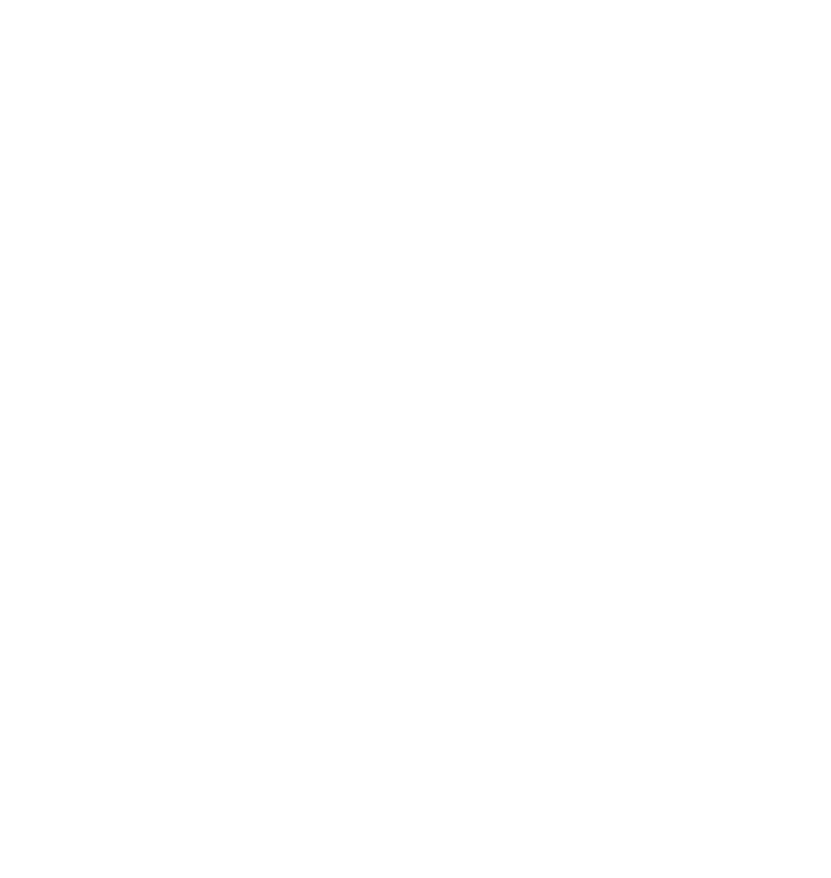
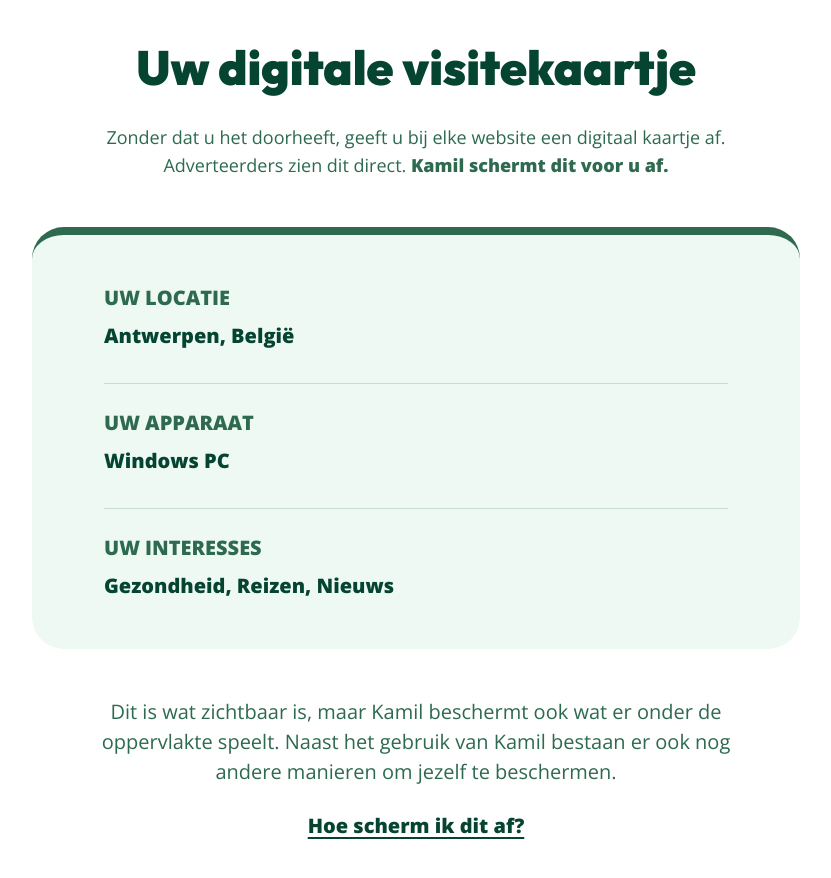
Before and after one commit to BACHELORPROEF-Project-Kamil/kamil-web, a Next.js app: page / in a window 1280 px wide. Shown: the part 660-1538 px from the top of the page, without its empty margins (224-1055 px from the left). Before the commit the page ends 800 px from the top, so only its background shows below. Built offline with nearby package versions, Linux system fonts and the light colour scheme.

Commit message:
create: digital footprint section

```diff
--- /dev/null
+++ b/app/components/DigitalFootprint.tsx
@@ -0,0 +1,47 @@
+import Link from "next/link";
+
+export default function DigitalFootprint() {
+	return (
+		<section className="w-full py-24 px-6 bg-white">
+			<div className="max-w-3xl mx-auto text-center">
+				<h2 className="mb-6">Uw digitale visitekaartje</h2>
+				<p className="mb-12 text-lg">
+					Zonder dat u het doorheeft, geeft u bij elke website een digitaal kaartje af.
+					<br className="hidden md:block" />
+					Adverteerders zien dit direct. <strong>Kamil schermt dit voor u af.</strong>
+				</p>
+
+				<div className="bg-accent-background border-t-8 border-accent-green-border rounded-[32px] p-8 md:py-12 md:px-18 text-left mb-12">
+					<div className="space-y-6">
+						<div className="border-b border-body-green/20 pb-8">
+							<span className="text-base font-body-bold text-body-green uppercase">Uw locatie</span>
+							<p className="text-base font-body-bold text-title-green mt-2">Antwerpen, België</p>
+						</div>
+
+						<div className="border-b border-body-green/20 pb-8">
+							<span className="text-base font-body-bold text-body-green uppercase">Uw apparaat</span>
+							<p className="text-base font-body-bold text-title-green mt-2">Windows PC</p>
+						</div>
+
+						<div>
+							<span className="text-base font-body-bold text-body-green uppercase">Uw interesses</span>
+							<p className="text-base font-body-bold text-title-green mt-2">Gezondheid, Reizen, Nieuws</p>
+						</div>
+					</div>
+				</div>
+
+				<div className="max-w-2xl mx-auto space-y-6">
+					<p className="text-body-green">
+						Dit is wat zichtbaar is, maar Kamil beschermt ook wat er onder de oppervlakte speelt. Naast het gebruik van Kamil bestaan er ook nog andere manieren om jezelf te beschermen.
+					</p>
+					<Link
+						href="#"
+						className="inline-block font-body-bold text-title-green underline decoration-2 underline-offset-4 transition hover:text-accent-orange"
+					>
+						Hoe scherm ik dit af?
+					</Link>
+				</div>
+			</div>
+		</section>
+	);
+}
--- a/app/page.tsx
+++ b/app/page.tsx
@@ -1,7 +1,11 @@
 import Header from "@/app/components/Header";
+import DigitalFootprint from "@/app/components/DigitalFootprint";
 
 export default function Home() {
 	return (
-		< Header />
+		<>
+			<Header />
+			<DigitalFootprint />
+		</>
 	);
 }
```
